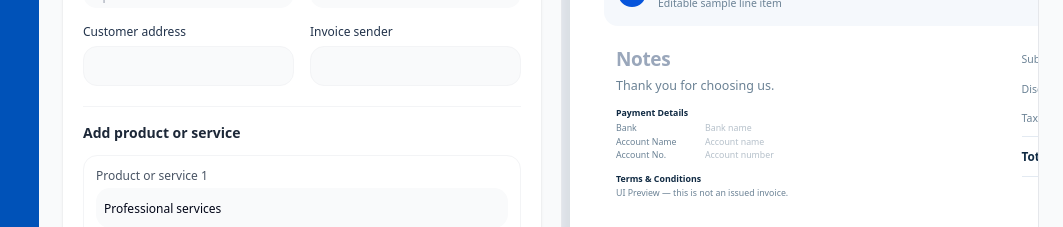
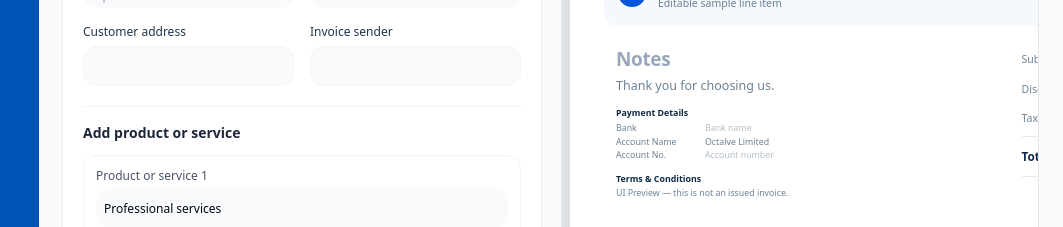
Before and after one commit to octalve-core/octalve-invoice, a Next.js app: page /dashboard/invoice/create in a window 1280 px wide. Shown: the part 820-1047 px from the top of the page, without its empty margins (217-1280 px from the left). Built offline with nearby package versions, Linux system fonts and the light colour scheme.

Commit message:
feat(phase-0e): shared in-session merchant business profile and payment settings across invoice routes

```diff
--- a/app/(dashboard)/dashboard/invoice/[id]/page.tsx
+++ b/app/(dashboard)/dashboard/invoice/[id]/page.tsx
@@ -3,7 +3,9 @@ import {useParams} from "next/navigation";
 import Link from "next/link";
 import {getPreviewInvoice,previewInvoices} from "@/src/features/invoices/lib/preview-records";
 import {InvoiceDocumentPreviewSection} from "@/src/features/invoices/sections/InvoiceDocumentPreviewSection";
-import {createPreviewInvoice,previewMerchant,previewPayment} from "@/src/features/invoices/lib/preview-fixture";
+import {createPreviewInvoice} from "@/src/features/invoices/lib/preview-fixture";
+import {useMerchantPreview} from "@/src/features/merchant-preview/MerchantPreviewProvider";
+import {merchantCompany,merchantPayment} from "@/src/features/merchant-preview/merchant-presentation";
 import {useState} from "react";
 export default function InvoiceDetailsPage(){
  const {id}=useParams<{id:string}>();
@@ -12,8 +14,17 @@ export default function InvoiceDetailsPage(){
   const d=createPreviewInvoice();
   return invoice?{...d,invoiceNo:invoice.reference,clientName:invoice.customer,clientEmail:invoice.email}:d;
  });
- const [company,setCompany]=useState(previewMerchant);
- const [payment,setPayment]=useState(previewPayment);
+ const {settings,setSettings,logoPreview,paymentMode}=useMerchantPreview();
+ const company=merchantCompany(settings),payment=merchantPayment(settings);
+ const setCompany:React.Dispatch<React.SetStateAction<typeof company>>=(action)=>setSettings(p=>{
+   const next=typeof action==="function"?action(merchantCompany(p)):action;
+   return {...p,businessName:next.name,businessPhone:next.phone,email:next.email,website:next.website,
+     businessAddress:next.address,taxId:next.tinNo,rcNumber:next.rcNo};
+ });
+ const setPayment:React.Dispatch<React.SetStateAction<typeof payment>>=(action)=>setSettings(p=>{
+   const next=typeof action==="function"?action(merchantPayment(p)):action;
+   return {...p,bankName:next.bankName,accountNumber:next.accountNumber};
+ });
  if(!invoice)return <div className="rounded-lg bg-white p-8">Invoice not found. <Link href="/dashboard/invoice" className="text-[#0064E0]">Back to invoices</Link></div>;
  return <div className="min-w-0 space-y-4">
   <div className="flex flex-wrap items-center justify-between gap-3">
@@ -32,7 +43,7 @@ export default function InvoiceDetailsPage(){
      </Link>)}</div>
    </aside>
    <div className="min-w-0"><InvoiceDocumentPreviewSection draft={draft} setDraft={setDraft}
-    profile={company} setProfile={setCompany} payment={payment} setPayment={setPayment} template="modern"/></div>
+    profile={company} setProfile={setCompany} payment={payment} setPayment={setPayment} template="modern" merchantLogo={logoPreview} paymentMode={paymentMode}/></div>
   </div>
  </div>;
 }
--- a/app/(dashboard)/dashboard/settings/business/page.tsx
+++ b/app/(dashboard)/dashboard/settings/business/page.tsx
@@ -1,6 +1,8 @@
 "use client";
 
 import { useState } from "react";
+import {toast} from "sonner";
+import {useMerchantPreview} from "@/src/features/merchant-preview/MerchantPreviewProvider";
 import { useRouter } from "next/navigation";
 import {
   ChevronLeft,
@@ -9,17 +11,6 @@ import {
   Camera,
   Upload,
 } from "lucide-react";
-
-interface BusinessSettings {
-  businessName: string;
-  businessAddress: string;
-  businessPhone: string;
-  businessDescription: string;
-  rcNumber: string;
-  taxId: string;
-  bankName: string;
-  accountNumber: string;
-}
 
 const banks = [
   { value: "gtb", label: "Guaranty Trust Bank" },
@@ -33,23 +24,14 @@ const banks = [
 export default function BusinessSettingsPage() {
   const router = useRouter();
   const [isLoading, setIsLoading] = useState(false);
-  const [logoPreview, setLogoPreview] = useState<string | null>(null);
-  const [signaturePreview, setSignaturePreview] = useState<string | null>(null);
-  const [settings, setSettings] = useState<BusinessSettings>({
-    businessName: "Giant's Tech",
-    businessAddress: "2 Abayomi Street, Chevron Rd, Akoka, Yaba, Lagos",
-    businessPhone: "+234 9012345678",
-    businessDescription:
-      "Number one Gadget's Plug in Lagos Nigeria. We can't wait to deal with you!",
-    rcNumber: "616525617771",
-    taxId: "616525617771",
-    bankName: "gtb",
-    accountNumber: "0052678976",
-  });
-
+  const {settings,setSettings,logoPreview,setLogoPreview,paymentMode,setPaymentMode}=useMerchantPreview();
+  const [signaturePreview,setSignaturePreview]=useState<string|null>(null);
   const handleLogoChange = (e: React.ChangeEvent<HTMLInputElement>) => {
     const file = e.target.files?.[0];
     if (file) {
+      if(!["image/png","image/jpeg","image/webp"].includes(file.type)||file.size>2*1024*1024){
+        toast.error("Please select PNG, JPG or WEBP under 2 MB.");return;
+      }
       const reader = new FileReader();
       reader.onloadend = () => {
         setLogoPreview(reader.result as string);
@@ -69,15 +51,22 @@ export default function BusinessSettingsPage() {
     }
   };
 
-  const handleSave = async () => {
-    setIsLoading(true);
-    await new Promise((resolve) => setTimeout(resolve, 1500));
-    setIsLoading(false);
-    router.push("/dashboard/settings");
+  const handleSave = () => {
+    toast.info("Business settings updated for this Preview session only. They are not stored on a server.");
+    router.push("/dashboard/invoice/create");
   };
 
   return (
     <>
+      <section className="mb-4 rounded-xl border border-blue-100 bg-blue-50 p-3 text-sm text-[#00489F]">
+        <p className="font-medium">Preview-only business settings</p>
+        <p className="mt-1 text-xs">Company identity and payment information are shared with your invoice previews until you refresh this application. No server account is created or saved.</p>
+        <label className="mt-3 block text-xs font-medium">Payment method for invoice preview
+          <select aria-label="Payment method for invoice preview" value={paymentMode} onChange={e=>setPaymentMode(e.target.value as typeof paymentMode)} className="mt-1 block h-10 w-full rounded-lg border border-blue-200 bg-white px-3 text-sm">
+            <option value="manual">Bank transfer (manual)</option><option value="monnify">Monnify (coming later)</option><option value="flutterwave">Flutterwave (coming later)</option><option value="paystack">Paystack (coming later)</option>
+          </select>
+        </label>
+      </section>
       {/* ==================== MOBILE VIEW ==================== */}
       <div className="smallScreen min-h-screen pb-8">
         {/* Header */}
--- a/app/(dashboard)/layout.tsx
+++ b/app/(dashboard)/layout.tsx
@@ -1,3 +1,4 @@
+import {MerchantPreviewProvider} from "@/src/features/merchant-preview/MerchantPreviewProvider";
 import Sidebar from "@/components/dashboard/Sidebar";
 import TopNavbar from "@/components/dashboard/TopNavbar";
 import MobileHeader from "@/components/dashboard/mobile/MobileHeader";
@@ -9,7 +10,7 @@ export default function DashboardLayout({
   children: React.ReactNode;
 }) {
   return (
-    <div className="flex min-h-screen min-w-0 max-w-full overflow-x-clip bg-[#F9FAFB]">
+    <MerchantPreviewProvider><div className="flex min-h-screen min-w-0 max-w-full overflow-x-clip bg-[#F9FAFB]">
       {/* Desktop Sidebar */}
       <Sidebar />
 
@@ -29,6 +30,6 @@ export default function DashboardLayout({
         {/* Mobile Bottom Navigation */}
         <BottomNavbar />
       </div>
-    </div>
+    </div></MerchantPreviewProvider>
   );
 }
--- a/src/features/invoices/sections/InvoiceComposer.tsx
+++ b/src/features/invoices/sections/InvoiceComposer.tsx
@@ -2,17 +2,31 @@
 import Link from "next/link";
 import {getPreviewInvoice} from "@/src/features/invoices/lib/preview-records";
 import { useState } from "react";
+import {useMerchantPreview} from "@/src/features/merchant-preview/MerchantPreviewProvider";
+import {merchantCompany,merchantPayment} from "@/src/features/merchant-preview/merchant-presentation";
 import { InvoiceEditorSection } from "@/src/features/invoices/sections/InvoiceEditorSection";
 import { InvoiceDocumentPreviewSection } from "@/src/features/invoices/sections/InvoiceDocumentPreviewSection";
-import { createPreviewInvoice,previewMerchant,previewPayment } from "@/src/features/invoices/lib/preview-fixture";
+import { createPreviewInvoice } from "@/src/features/invoices/lib/preview-fixture";
 export function InvoiceComposer({mode="create",invoiceId}:{mode?:"create"|"edit";invoiceId?:string}){
  const [draft,setDraft]=useState(()=>{
   const initial=createPreviewInvoice();
   const matching=invoiceId?getPreviewInvoice(invoiceId):undefined;
   return matching?{...initial,invoiceNo:matching.reference,clientName:matching.customer,clientEmail:matching.email}:initial;
  });
- const [profile,setProfile]=useState(previewMerchant);
- const [payment,setPayment]=useState(previewPayment);
+ const {settings,setSettings,logoPreview,paymentMode}=useMerchantPreview();
+ const profile=merchantCompany(settings);
+ const payment=merchantPayment(settings);
+ const setProfile:React.Dispatch<React.SetStateAction<typeof profile>>=(value)=>setSettings(old=>{
+   const now=merchantCompany(old);
+   const changed=typeof value==="function"?value(now):value;
+   return {...old,businessName:changed.name,businessPhone:changed.phone,email:changed.email,
+      businessAddress:changed.address,website:changed.website,rcNumber:changed.rcNo,taxId:changed.tinNo};
+ });
+ const setPayment:React.Dispatch<React.SetStateAction<typeof payment>>=(value)=>setSettings(old=>{
+   const now=merchantPayment(old);
+   const changed=typeof value==="function"?value(now):value;
+   return {...old,bankName:changed.bankName,accountNumber:changed.accountNumber};
+ });
  const [template,setTemplate]=useState<"modern"|"ledger">("modern");
  return <div className="space-y-5">
    <header className="flex flex-wrap items-center justify-between gap-3">
@@ -30,7 +44,7 @@ export function InvoiceComposer({mode="create",invoiceId}:{mode?:"create"|"edit"
    <div className="grid grid-cols-1 items-start gap-5 xl:grid-cols-2">
      <InvoiceEditorSection draft={draft} setDraft={setDraft}/>
      <InvoiceDocumentPreviewSection draft={draft} setDraft={setDraft} profile={profile} setProfile={setProfile}
-       payment={payment} setPayment={setPayment} template={template}/>
+       payment={payment} setPayment={setPayment} template={template} merchantLogo={logoPreview} paymentMode={paymentMode}/>
    </div>
  </div>;
 }
--- /dev/null
+++ b/src/features/merchant-preview/MerchantPreviewProvider.tsx
@@ -0,0 +1,27 @@
+"use client";
+import {createContext,useContext,useMemo,useState,type Dispatch,type ReactNode,type SetStateAction} from "react";
+export interface MerchantPreviewSettings {
+ businessName:string;businessAddress:string;businessPhone:string;businessDescription:string;
+ rcNumber:string;taxId:string;bankName:string;accountNumber:string;email:string;website:string;
+}
+export type PaymentMode="manual"|"monnify"|"flutterwave"|"paystack";
+type ContextValue={
+ settings:MerchantPreviewSettings;
+ setSettings:Dispatch<SetStateAction<MerchantPreviewSettings>>;
+ logoPreview:string|null;setLogoPreview:Dispatch<SetStateAction<string|null>>;
+ paymentMode:PaymentMode;setPaymentMode:Dispatch<SetStateAction<PaymentMode>>;
+};
+const defaults:MerchantPreviewSettings={
+ businessName:"Octalve Limited",businessAddress:"",businessPhone:"",businessDescription:"",
+ rcNumber:"",taxId:"",bankName:"",accountNumber:"",email:"",website:""
+};
+const C=createContext<ContextValue|null>(null);
+/** Ephemeral cross-route demo context. No persistence, cookies, network or billing credentials. */
+export function MerchantPreviewProvider({children}:{children:ReactNode}){
+ const [settings,setSettings]=useState<MerchantPreviewSettings>(defaults);
+ const [logoPreview,setLogoPreview]=useState<string|null>(null);
+ const [paymentMode,setPaymentMode]=useState<PaymentMode>("manual");
+ const value=useMemo(()=>({settings,setSettings,logoPreview,setLogoPreview,paymentMode,setPaymentMode}),[settings,logoPreview,paymentMode]);
+ return <C.Provider value={value}>{children}</C.Provider>;
+}
+export function useMerchantPreview(){const ctx=useContext(C);if(!ctx)throw new Error("Merchant preview provider missing");return ctx;}
--- /dev/null
+++ b/src/features/merchant-preview/merchant-presentation.ts
@@ -0,0 +1,9 @@
+import type {BusinessIdentityProfile,BusinessPaymentSettings} from "@/src/features/invoice/types";
+import type {MerchantPreviewSettings} from "./MerchantPreviewProvider";
+export function merchantCompany(s:MerchantPreviewSettings):BusinessIdentityProfile{
+ return {name:s.businessName,phone:s.businessPhone,email:s.email,website:s.website,
+ address:s.businessAddress,tinNo:s.taxId,rcNo:s.rcNumber};
+}
+export function merchantPayment(s:MerchantPreviewSettings):BusinessPaymentSettings{
+ return {bankName:s.bankName,accountName:s.businessName,accountNumber:s.accountNumber};
+}
```
